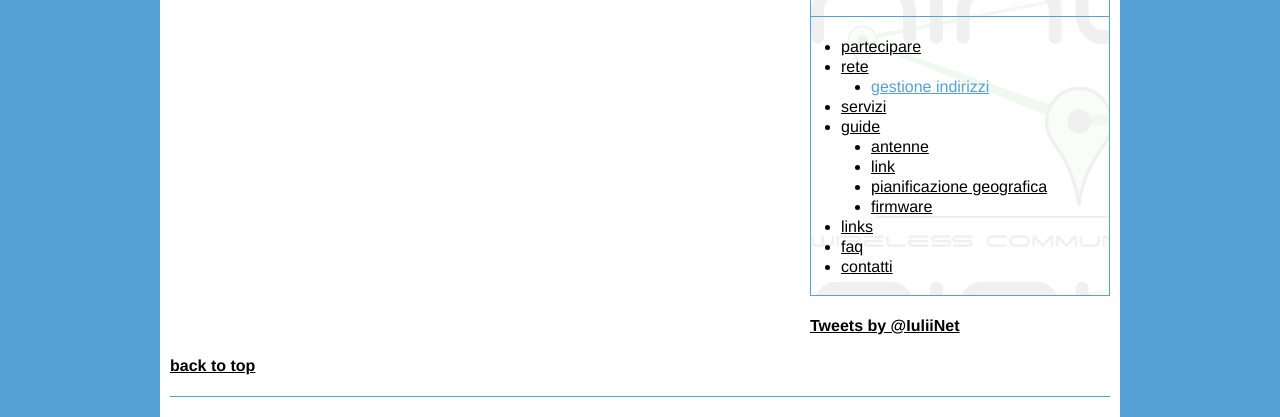
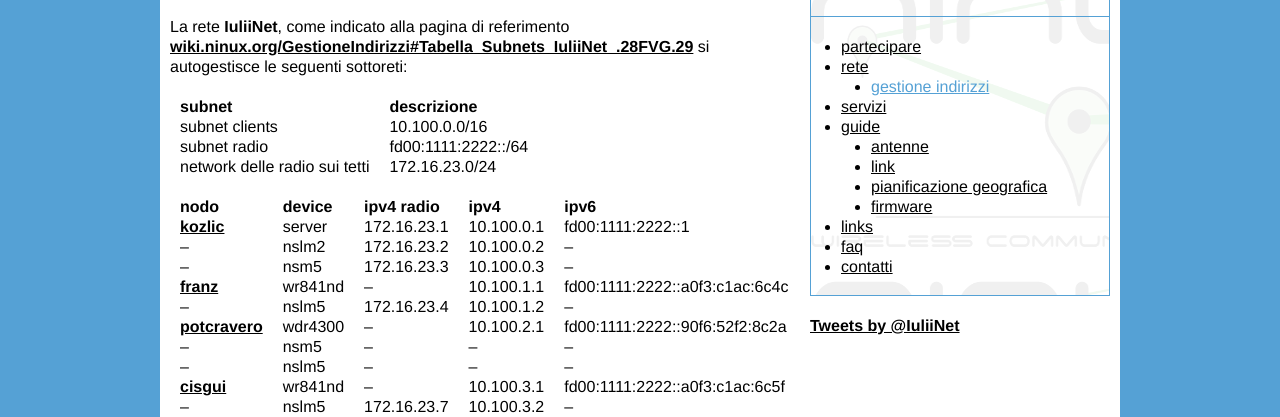
Before and after one commit to IuliiNet/iulii.net, a plain HTML site: page rete/gestione_indirizzi.html in a window 1280 px wide. Shown: the part 383-800 px from the top of the page. Drawn offline with Linux system fonts and the light colour scheme.

Commit message:
added tabella gestione indirizzi

```diff
--- a/css/style.css
+++ b/css/style.css
@@ -63,6 +63,10 @@
 
 a.current {
 	color: #55a1d5;
+}
+
+td {
+	padding: 0 10px 0 10px;
 }
 
 h1 a {
--- a/rete/gestione_indirizzi.html
+++ b/rete/gestione_indirizzi.html
@@ -43,6 +43,121 @@
 		<section class="container_12 clearfix">
 			<div class="grid_8">
 	<h3>gestione indirizzi</h3>
+
+	<p>La rete <strong>IuliiNet</strong>, come indicato alla pagina di referimento <a href="http://wiki.ninux.org/GestioneIndirizzi#Tabella_Subnets_IuliiNet_.28FVG.29">wiki.ninux.org/GestioneIndirizzi#Tabella_Subnets_IuliiNet_.28FVG.29</a> si autogestisce le seguenti sottoreti:</p>
+
+	<table>
+		<tr>
+			<td> <strong>subnet</strong> </td>
+			<td> <strong>descrizione</strong> </td>
+		</tr>
+		<tr>
+			<td> subnet clients </td>
+			<td> 10.100.0.0/16 </td>
+		</tr>
+		<tr>
+			<td> subnet radio </td>
+			<td> fd00:1111:2222::/64 </td>
+		</tr>
+		<tr>
+			<td> network delle radio sui tetti </td>
+			<td> 172.16.23.0/24 </td>
+		</tr>
+	</table>
+
+	<table>
+		<tr>
+			<td> <strong>nodo</strong> </td>
+			<td> <strong>device</strong> </td>
+			<td> <strong>ipv4 radio</strong> </td>
+			<td> <strong>ipv4</strong> </td>
+			<td> <strong>ipv6</strong> </td>
+		</tr>
+		<tr>
+			<td> <a href="http://map.ninux.org/select/iuliinetkozlic/">kozlic</a> </td>
+			<td> server </td>
+			<td> 172.16.23.1 </td>
+			<td> 10.100.0.1 </td>
+			<td> fd00:1111:2222::1 </td>
+		</tr>
+		<tr>
+			<td> &#8211; </td>
+			<td> nslm2 </td>
+			<td> 172.16.23.2 </td>
+			<td> 10.100.0.2 </td>
+			<td> &#8211; </td>
+		</tr>
+		<tr>
+			<td> &#8211; </td>
+			<td> nsm5 </td>
+			<td> 172.16.23.3 </td>
+			<td> 10.100.0.3 </td>
+			<td> &#8211; </td>
+		</tr>
+		<tr>
+			<td> <a href="http://map.ninux.org/select/iuliinetfranz/">franz</a> </td>
+			<td> wr841nd </td>
+			<td> &#8211; </td>
+			<td> 10.100.1.1 </td>
+			<td> fd00:1111:2222::a0f3:c1ac:6c4c </td>
+		</tr>
+		<tr>
+			<td> &#8211; </td>
+			<td> nslm5 </td>
+			<td> 172.16.23.4 </td>
+			<td> 10.100.1.2 </td>
+			<td> &#8211; </td>
+		</tr>
+		<tr>
+			<td> <a href="http://map.ninux.org/select/iuliinetpotcravero/">potcravero</a> </td>
+			<td> wdr4300 </td>
+			<td> &#8211; </td>
+			<td> 10.100.2.1 </td>
+			<td> fd00:1111:2222::90f6:52f2:8c2a </td>
+		</tr>
+		<tr>
+			<td> &#8211; </td>
+			<td> nsm5 </td>
+			<td> &#8211; </td>
+			<td> &#8211; </td>
+			<td> &#8211; </td>
+		</tr>
+		<tr>
+			<td> &#8211; </td>
+			<td> nslm5 </td>
+			<td> &#8211; </td>
+			<td> &#8211; </td>
+			<td> &#8211; </td>
+		</tr>
+		<tr>
+			<td> <a href="http://map.ninux.org/select/iuliinetcisgui/">cisgui</a> </td>
+			<td> wr841nd </td>
+			<td> &#8211; </td>
+			<td> 10.100.3.1 </td>
+			<td> fd00:1111:2222::a0f3:c1ac:6c5f </td>
+		</tr>
+		<tr>
+			<td> &#8211; </td>
+			<td> nslm5 </td>
+			<td> 172.16.23.7 </td>
+			<td> 10.100.3.2 </td>
+			<td> &#8211; </td>
+		</tr>
+		<tr>
+			<td> <a href="http://map.ninux.org/select/iuliinetdraha/">draha</a> </td>
+			<td> mr3420 </td>
+			<td> &#8211; </td>
+			<td> 10.100.4.1 </td>
+			<td> fd00:1111:2222::b048:7ad1:fbe9 </td>
+		</tr>
+		<tr>
+			<td> &#8211; </td>
+			<td> nslm2 </td>
+			<td> 172.16.23.8 </td>
+			<td> 10.100.4.2 </td>
+			<td> &#8211; </td>
+		</tr>
+	</table>
     		</div>
 			<div class="grid_4 column">
 				<div class="navigation">
@@ -85,7 +200,7 @@
 			<div class="grid_12">
 				<a href="#top" title="back to top" class="backtotop">back to top</a>
 				<div class="foot">
-					<p>&copy; 2014 <a href="http://iulii.net" title="iulii.net website">iulii.net</a> | <a rel="license" href="http://creativecommons.org/licenses/by-nc/3.0/">license CC by-nc</a> | edit: 20140406 01:55:43 PM</p>
+					<p>&copy; 2014 <a href="http://iulii.net" title="iulii.net website">iulii.net</a> | <a rel="license" href="http://creativecommons.org/licenses/by-nc/3.0/">license CC by-nc</a> | edit: 20140406 02:36:32 PM</p>
 				</div>
 			</div>
 			<div class="clear"></div>
```
Also changed, not shown: 1 other file.
